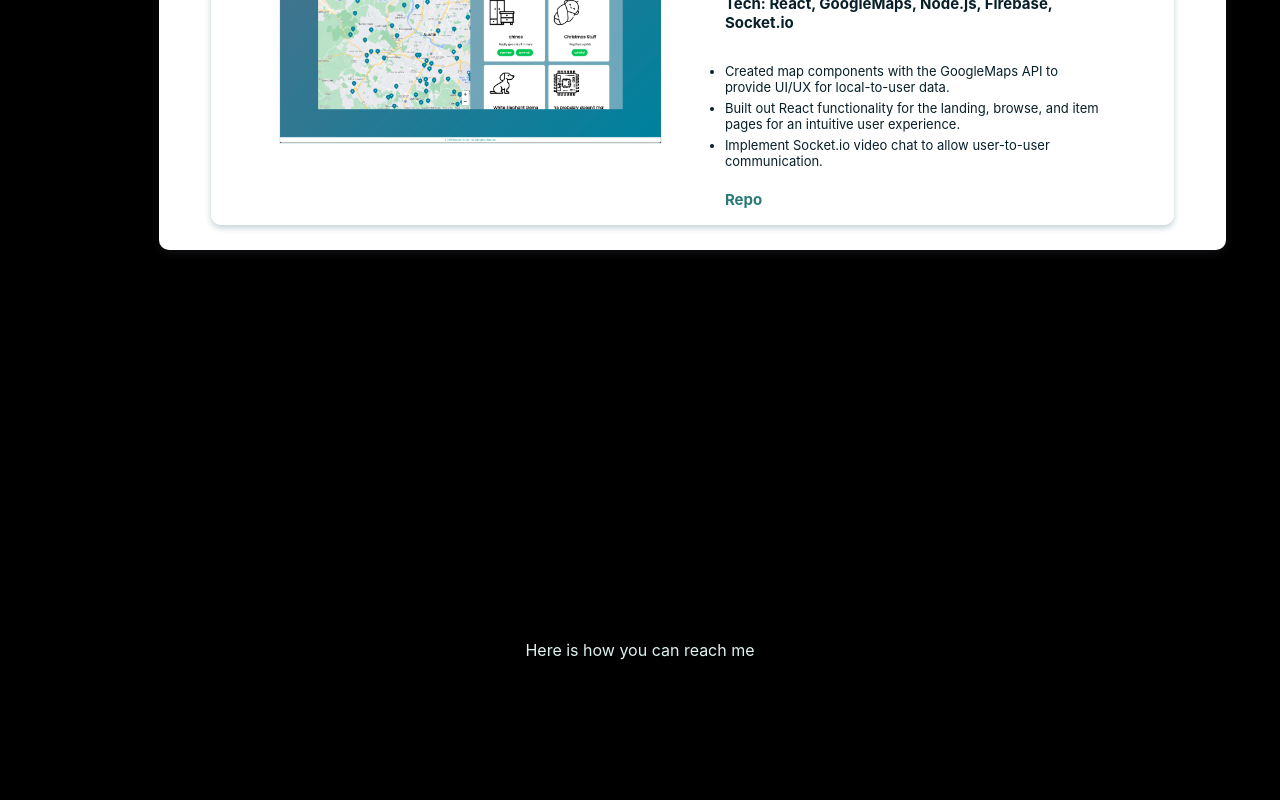
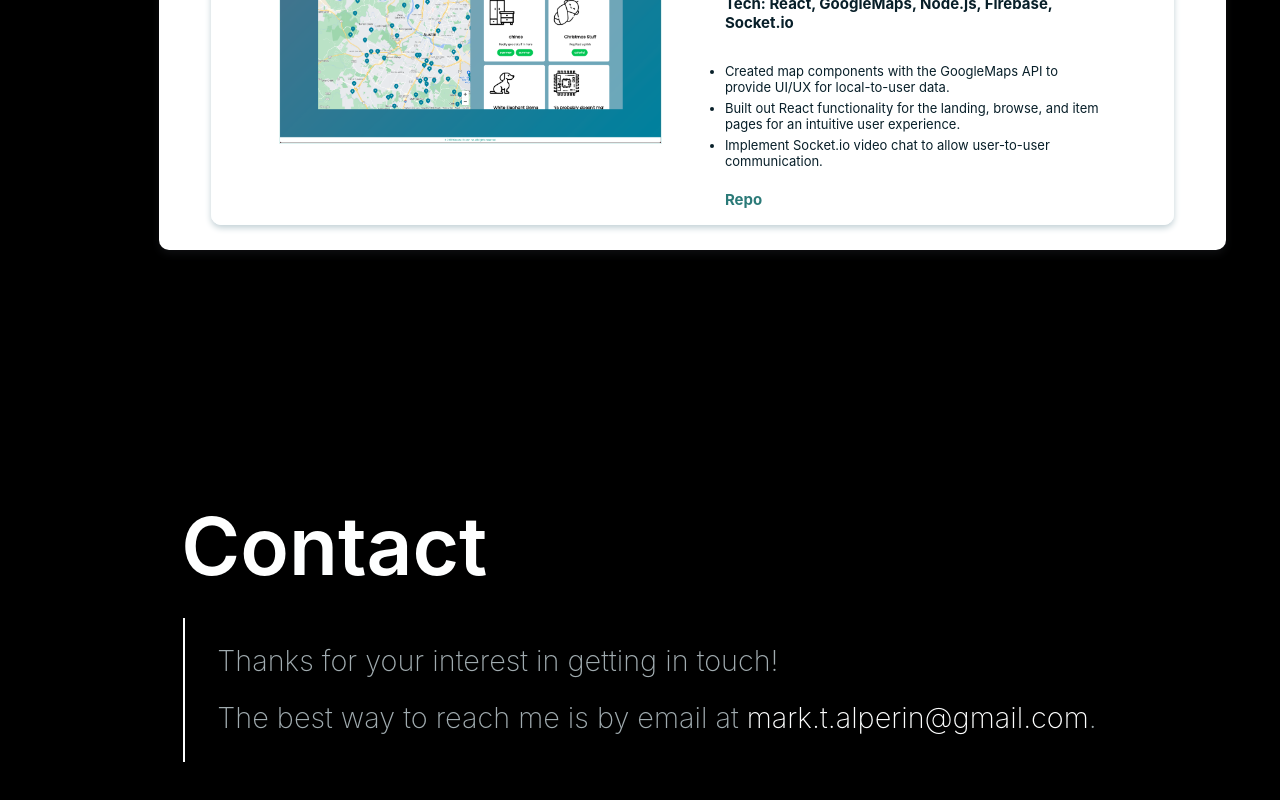
Before and after one commit to MarkAlperin/Personal-Website, a React (Create React App) app: page / in a window 1280 px wide. Shown: the part 3399-4199 px from the top of the page. Built offline with nearby package versions, Linux system fonts and the light colour scheme.

Commit message:
build email contact

```diff
--- a/src/components/NavHeader.js
+++ b/src/components/NavHeader.js
@@ -16,7 +16,14 @@ const NavHeader = (props) => {
 
   return (
     <StyledHeader ctx={ctx}>
-      <StyledName ctx={ctx}>Mark Alperin</StyledName>
+      <StyledName
+        ctx={ctx}
+        onClick={() => {
+          scrollHandler("home");
+        }}
+      >
+        Mark Alperin
+      </StyledName>
 
       <StyledP
         ctx={ctx}
--- a/src/components/displays/Contact.js
+++ b/src/components/displays/Contact.js
@@ -1,21 +1,86 @@
-import React from "react";
+import React, { useContext } from "react";
 import styled from "styled-components";
 
 import templates from "../templates";
+import AppContext from "../../context/appContext";
 import GithubIcon from "../../assets/github.svg";
 import LinkedInIcon from "../../assets/linkedin.svg";
 
-
 const Contact = () => {
+  const ctx = useContext(AppContext);
 
   return (
-    <div>
-      <p>Here is how you can reach me</p>
-    </div>
+    <ContactContainer>
+      <P1 ctx={ctx}>Contact </P1>
+      <LeftBorderContainer ctx={ctx}>
+        <P2 ctx={ctx}>Thanks for your interest in getting in touch!</P2>
+        <P3 ctx={ctx}>
+          The best way to reach me is by email at{" "}
+          <span>
+            <StyledA
+              ctx={ctx}
+              target="blank"
+              href="mailto:mark.t.alperin@gmail.com"
+            >
+              mark.t.alperin@gmail.com
+            </StyledA>
+          </span>
+          .
+        </P3>
+      </LeftBorderContainer>
+    </ContactContainer>
   );
 };
 
 export default Contact;
+
+const ContactContainer = styled.div`
+  display: flex;
+  flex-direction: column;
+  align-items: flex-start;
+  justify-content: space-around;
+`;
+
+const LeftBorderContainer = styled.div`
+  border-left: 2px solid
+    ${({ ctx }) =>
+      ctx.darkMode ? templates.color.white : templates.color.black};
+  padding-left: 2rem;
+  margin-top: 2rem;
+  margin-bottom: 2rem;
+`;
+
+const P1 = styled.p`
+  margin: 0 0 0 -2px;
+  padding: 0;
+  font-size: 5rem;
+  line-height: 1em;
+  font-weight: 600;
+  color: ${({ ctx }) =>
+    ctx.darkMode ? templates.color.white : templates.color.black};
+`;
+
+const P2 = styled.p`
+  font-size: 1.8rem;
+  line-height: 1em;
+  font-weight: 150;
+  color: ${({ ctx }) =>
+    ctx.darkMode ? templates.color.shadowDark : templates.color.grey};
+`;
+
+const P3 = styled.p`
+  font-size: 1.8rem;
+  line-height: 1em;
+  font-weight: 150;
+  color: ${({ ctx }) =>
+    ctx.darkMode ? templates.color.shadowDark : templates.color.grey};
+`;
+
+const StyledA = styled.a`
+  text-decoration: none;
+  color: ${({ ctx }) =>
+    ctx.darkMode ? templates.color.white : templates.color.black};
+`;
 
 // const ResumeButton = styled.div`
 //   display: flex;
```
